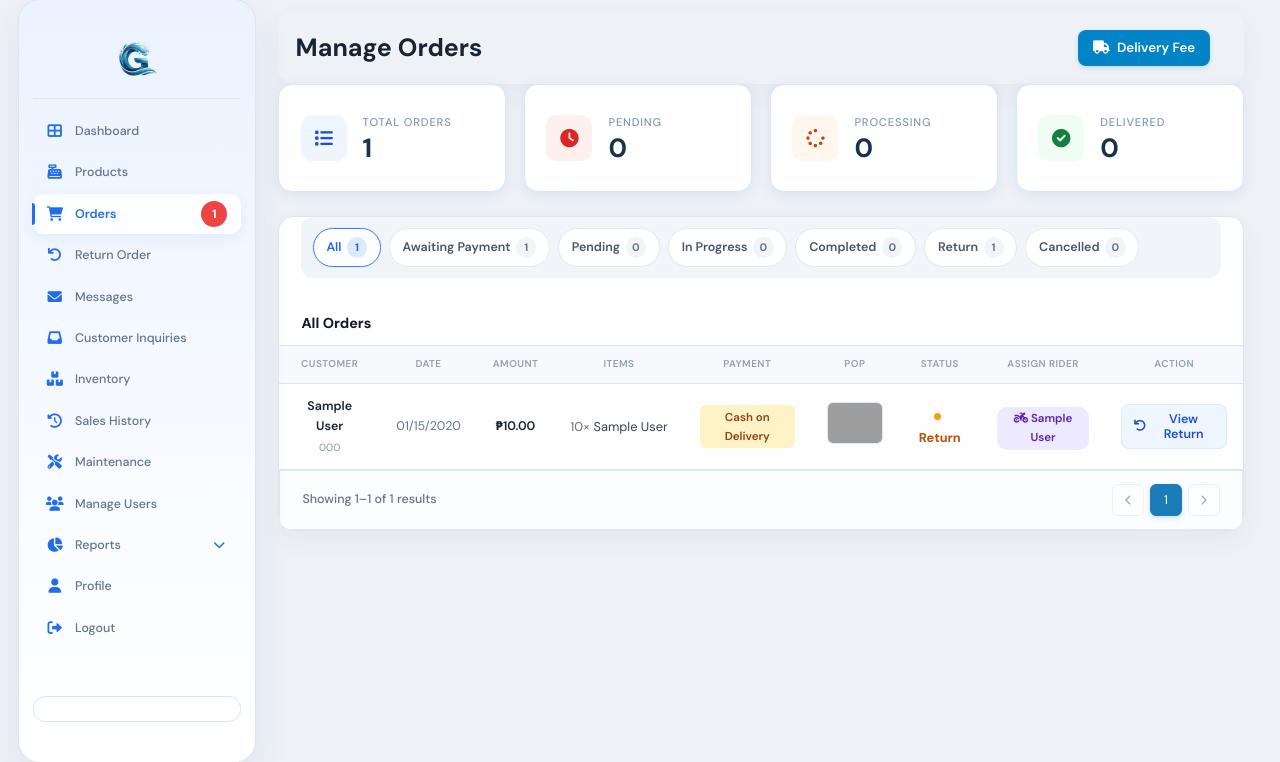
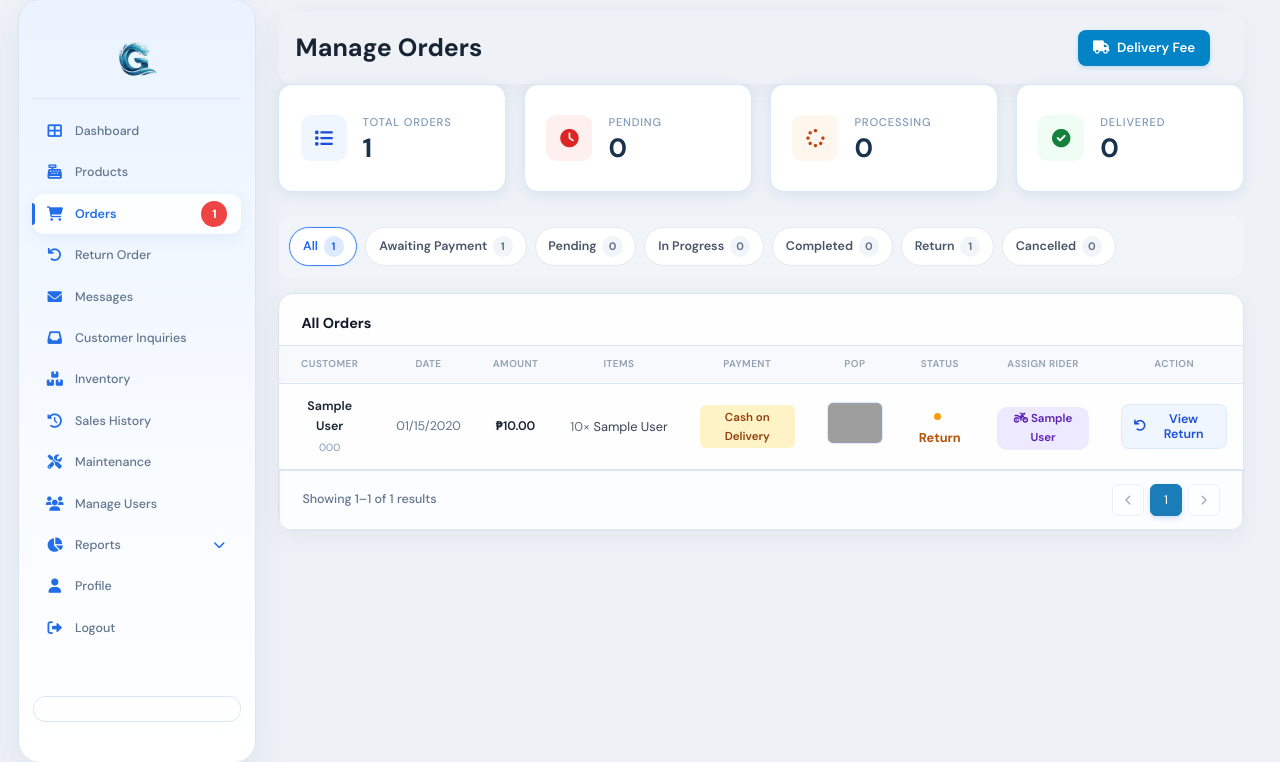
Before and after one commit to gameswakin1-cpu/GRATEFUL_WATERSTATIO_Final, a Django app: page /accounts/manage-orders/ in a window 1280 px wide. Shown: the part 19-781 px from the top of the page. Run offline with Django 5.2, Linux system fonts and the light colour scheme; a user stored in the database is signed in; tables that the repository leaves empty hold one stand-in row (values such as "Sample post"); grey boxes marked "Sample" are stand-in pictures; some libraries are stand-ins or nearby versions; grey boxes are pictures that could not be loaded.

Commit message:
status tab2

```diff
--- a/accounts/templates/accounts/manage_orders.html
+++ b/accounts/templates/accounts/manage_orders.html
@@ -95,7 +95,7 @@
             display: flex;
             gap: .5rem;
             padding: .7rem;
-            margin: 0 1.4rem 1rem;
+            margin: 0 0 1rem;
             border-radius: 12px;
             background: #f1f5f9;
             overflow-x: auto;
@@ -1176,10 +1176,7 @@
             </article>
         </div>
 
-        <!-- ── Orders Card ── -->
-        <div class="orders-card">
-
-            <!-- Status tab pills -->
+        <!-- Status tabs sit above and outside the orders card. -->
         <div class="status-tabs">
             <a href="?{% if request.GET.search %}search={{ request.GET.search }}&{% endif %}status=&page=1"
                class="status-tab {% if not request.GET.status %}active{% endif %}">
@@ -1212,6 +1209,9 @@
                 Cancelled <span class="tab-count">{{ cancelled_orders_count }}</span>
             </a>
         </div>
+
+        <!-- ── Orders Card ── -->
+        <div class="orders-card">
 
             <!-- Card header: title + search + export -->
             <div class="orders-card-header">
```
Lines whose indentation alone changed are shown as unchanged.
